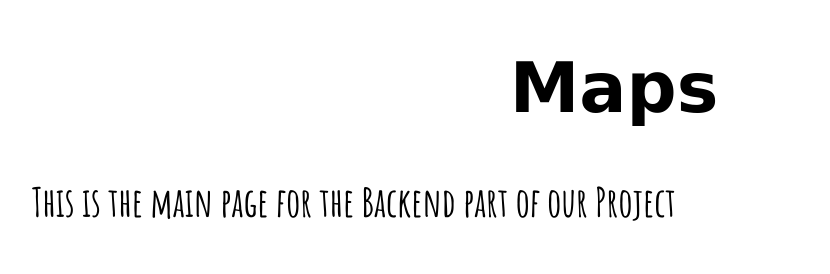
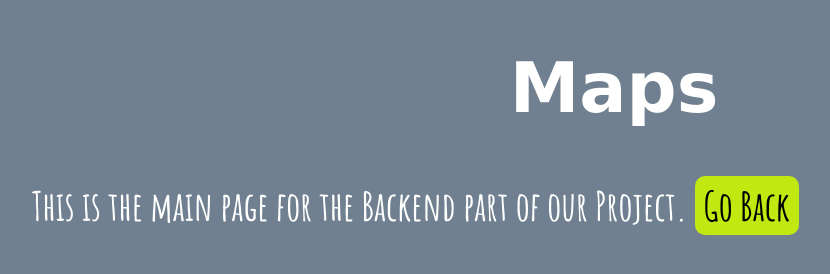
Before and after one commit to ZoeMRuf/HelloWorld, a plain HTML site: page main.html in a window 1280 px wide. Shown: the whole page, without its empty margins (26-856 px from the left). Drawn offline with Linux system fonts and the light colour scheme; a web font is replaced by a local one.

Commit message:
frontend V2.1

```diff
--- a/main.css
+++ b/main.css
@@ -1,10 +1,16 @@
+body {
+    background-color: slategray;
+}
+
 h1 {
+    color: white;
     text-align: center;
     font-size: 70px;
     font-family: 'Zen Loop', cursive;
 }
 
 h2 {
+    color: white;
     font-family: "Amatic SC", "Californian FB", cursive;
     font-size: 40px ;
     width: auto;
@@ -12,3 +18,24 @@ h2 {
     padding: 0px;
     margin: 20px 50px;
 }
+
+button{
+    display: inline;
+    margin: 0 auto 0 auto;
+    font-size: 40px;
+    background-color: #c2e812;
+    border: 3px solid #c2e812;
+    border-radius: 10px;
+    font-family: 'Amatic SC', cursive;
+}
+
+button:hover{
+    display: inline;
+    margin: 0 auto 0 auto;
+    font-size: 40px;
+    background-color: slategray;
+    border: 3px dotted #c2e812;
+    border-radius: 10px;
+    font-family: 'Amatic SC', cursive;
+
+}
--- a/main.html
+++ b/main.html
@@ -23,7 +23,9 @@
 </head>
 <body>
 <h1>Maps</h1>
-<h2>This is the main page for the Backend part of our Project</h2>
+<h2>This is the main page for the Backend part of our Project.
+    <button onclick="history.back()">Go Back</button>
+</h2>
 
 </body>
 </html>
```
Also changed, not shown: home.html (+5 -4 lines).
